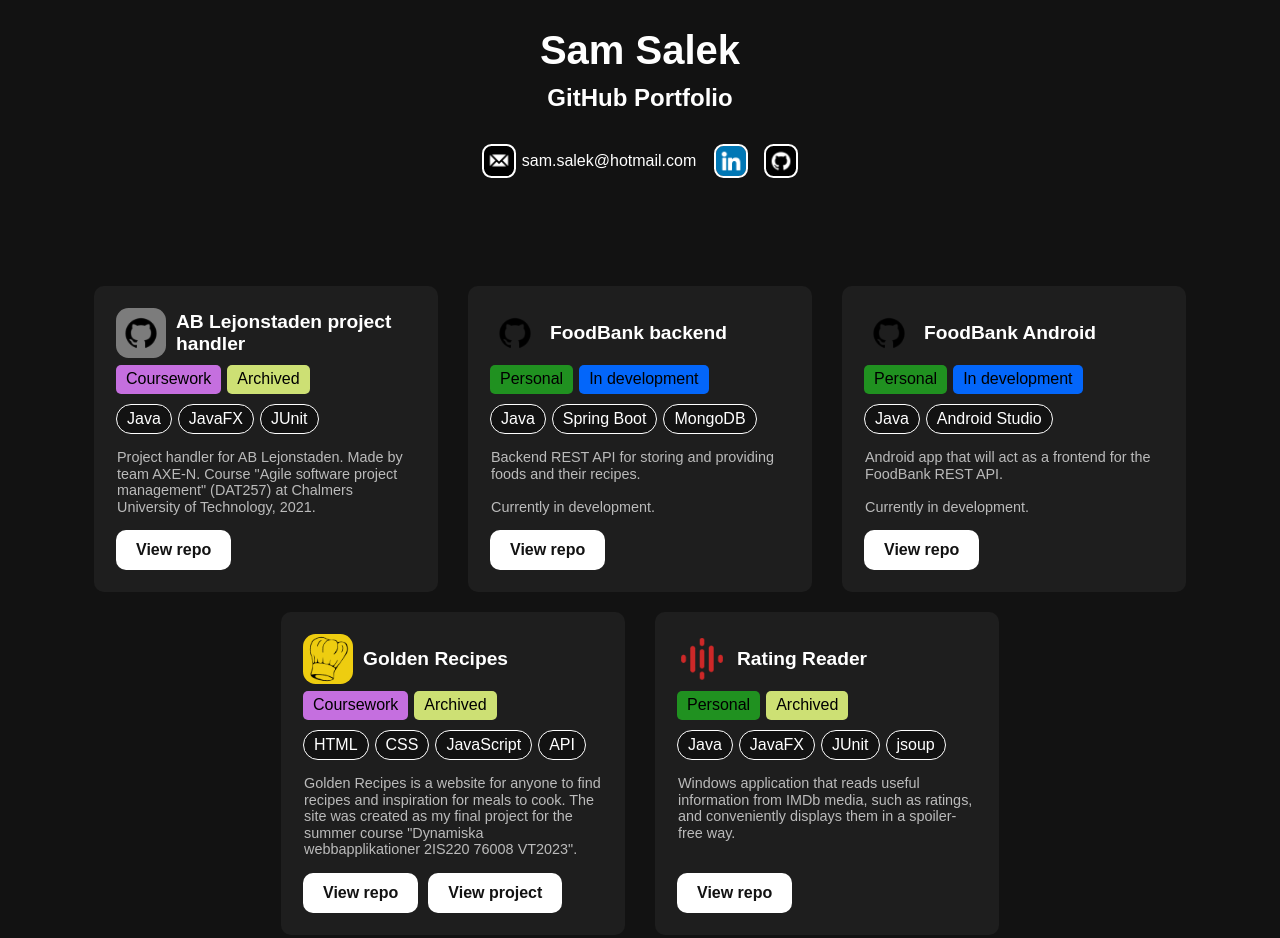
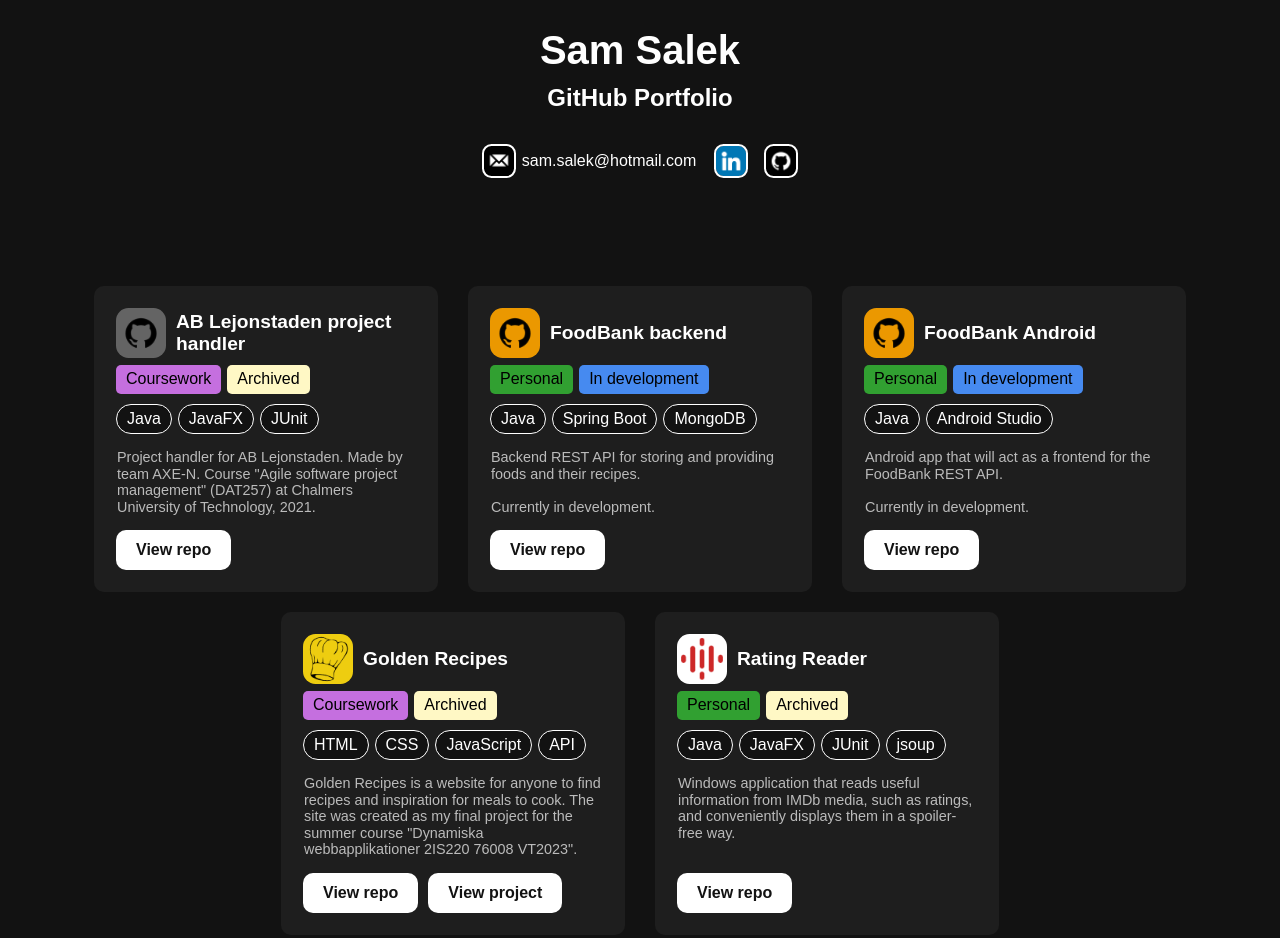
Before and after one commit to samsalmag/samsalmag.github.io, a plain HTML site: page index.html in a window 1280 px wide. Shown: the top 938 px of the page. Drawn offline with Linux system fonts and the light colour scheme.

Commit message:
Improved label and logo colors

```diff
--- a/style.css
+++ b/style.css
@@ -180,35 +180,34 @@ body {
 
 /* PROJECT LABELS */
 .project-labels #in-dev {
-    background-color: rgb(3, 102, 250);
-}
-
-.project-labels #unmaintained {
-    background-color: rgb(199, 36, 36);
+    background-color: rgb(70, 138, 240);
 }
 
 .project-labels #archived {
-    background-color: rgb(205, 224, 116);
+    background-color: rgb(255, 248, 197);
 }
 
 .project-labels #personal {
-    background-color: rgb(32, 145, 32);
+    background-color: rgb(49, 160, 49);
 }
 
 .project-labels #coursework {
     background-color: rgb(197, 111, 223);
 }
 
-.project-labels #java {
-    background-color: rgb(245, 118, 86);
-}
-
 /* PROJECT LOGO COLORS */
-
 #lejonstaden img {
-    background-color: rgb(124, 124, 124);
+    background-color: rgb(100, 100, 100);
 }
 
 #golden-recipes img {
     background-color: rgb(238, 205, 16);
 }
+
+#rating-reader img {
+    background-color: rgb(255, 255, 255);
+}
+
+#foodbank img {
+    background-color: rgb(235, 152, 0);
+}
```
